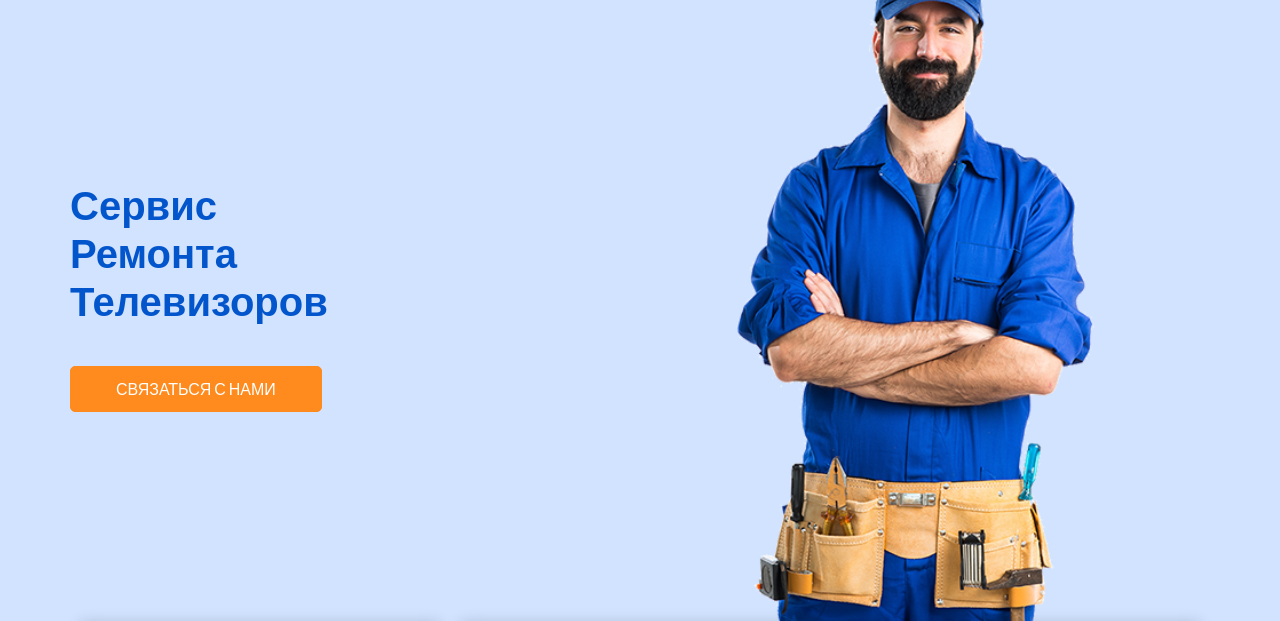
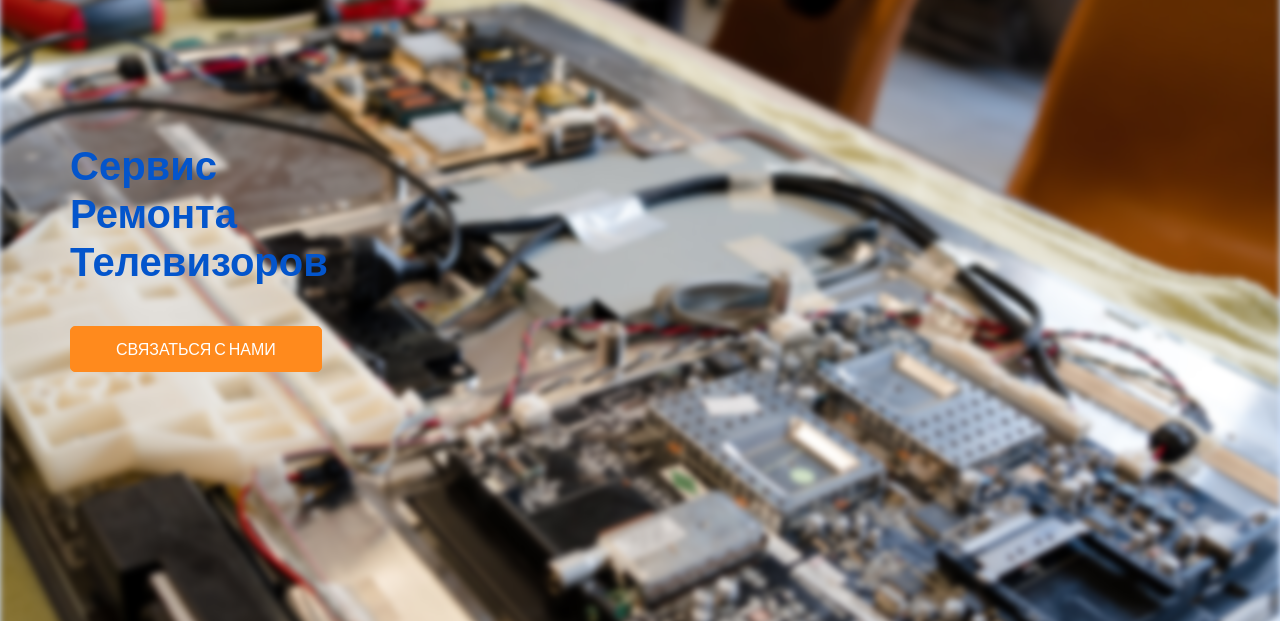
Before and after one commit to ZhazitDastan/Tvtech, a plain HTML site: page index.html in a window 1280 px wide. Shown: the part 52-673 px from the top of the page. Drawn offline with nearby package versions, Linux system fonts and the light colour scheme; a script that the page names is missing.

Commit message:
second commit

```diff
--- a/css/responsive.css
+++ b/css/responsive.css
@@ -54,6 +54,11 @@
     .slider_section .detail-box {
       padding-bottom: 45px;
     }
+
+    .slider_section::before {
+        background-size: 100%; /* Изменяем размер фона */
+        filter: blur(1px); /* Изменяем степень размытия для меньших экранов, если нужно */
+      }
 
     .feature_section .feature_container {
       flex-direction: column;
--- a/css/style.css
+++ b/css/style.css
@@ -170,7 +170,7 @@ a:focus {
 
 .custom_nav-container {
   padding: 0;
-  position: fixed !important;
+  /* position: fixed !important; */
   z-index: 9999;
 
 }
@@ -311,17 +311,23 @@ a:focus {
 /*end header section*/
 /* slider section */
 .slider_section {
-  -webkit-box-flex: 1;
-      -ms-flex: 1;
-          flex: 1;
-  display: -webkit-box;
-  display: -ms-flexbox;
   display: flex;
-  -webkit-box-align: center;
-      -ms-flex-align: center;
-          align-items: center;
-  background-size: cover;
-  background-position: bottom;
+  position: relative;
+  height: 100vh;
+  overflow: hidden;
+}
+
+.slider_section::before {
+  content: "";
+  position: absolute;
+  top: 0;
+  left: 0;
+  width: 100%;
+  height: 100%;
+  background: url('../images/index1elem.jpg') center bottom/cover no-repeat;
+  filter: blur(3px);
+  /* background-size: 80%; */
+
 }
 
 .slider_section .row {
@@ -342,7 +348,9 @@ a:focus {
 .slider_section .detail-box h1 {
   font-weight: bold;
   margin-bottom: 25px;
+  margin-top: 150px;
   color: #0355cc;
+  z-index: 1;
 }
 
 .slider_section .detail-box p {
@@ -367,9 +375,10 @@ a:focus {
   color: #ff8a1d;
 }
 
-.slider_section .img-box img {
-  width: 100%;
-}
+/* .slider_section .img-box img {
+   width: 100%;
+   display: block;
+} */
 
 .feature_section {
   -webkit-transform: translateY(-50%);
--- a/index.html
+++ b/index.html
@@ -98,9 +98,9 @@
             </div>
           </div>
           <div class="col-md-6">
-            <div class="img-box">
-              <img src="images/slider-img.png" alt="">
-            </div>
+            <!-- <div class="img-box">
+              <img src="images/index1elem.jpg" alt="">
+            </div> -->
           </div>
         </div>
       </div>
```
Also changed, not shown: images/index1elem.jpg (added), images/slider-img.png (deleted).
